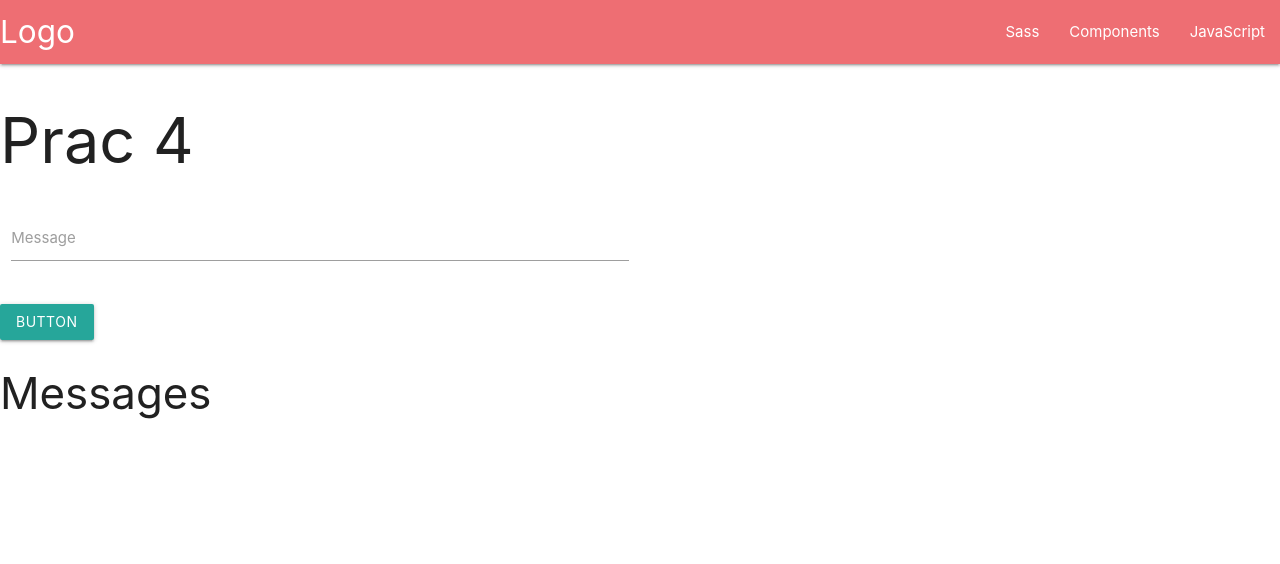
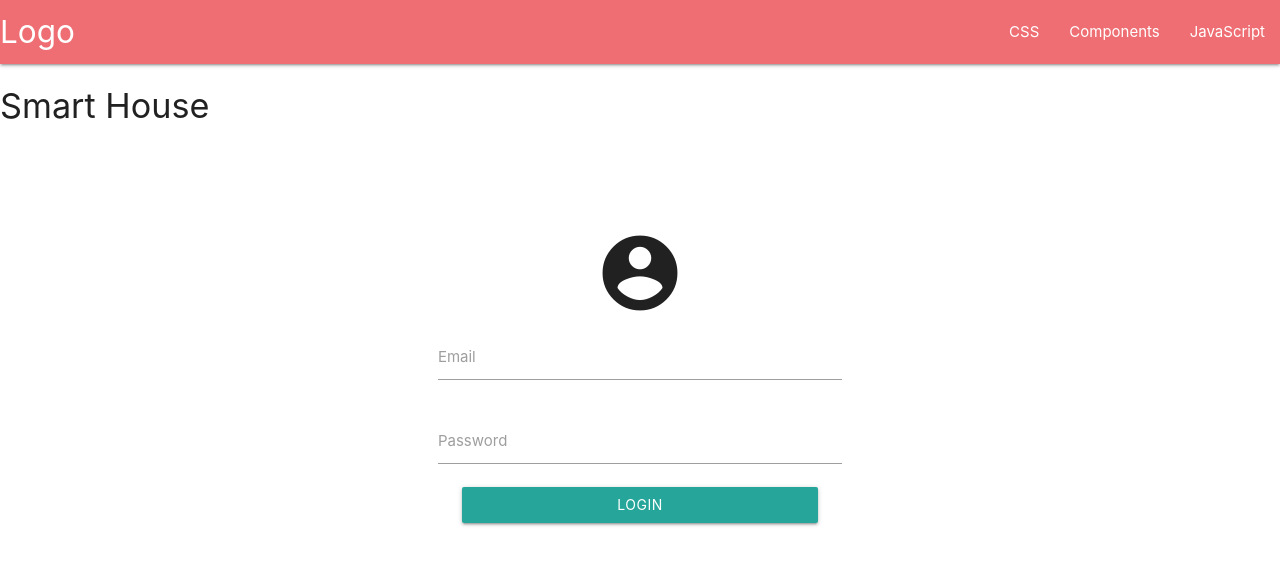
Before and after one commit to m-tayyab-007/Demo, a website: page public/index.html in a window 1280 px wide. Drawn offline with nearby package versions, Linux system fonts and the light colour scheme; no server answers.

Commit message:
login page

```diff
--- a/public/index.html
+++ b/public/index.html
@@ -7,6 +7,8 @@
     <script src="https://code.jquery.com/jquery-3.5.1.min.js" integrity="sha256-9/aliU8dGd2tb6OSsuzixeV4y/faTqgFtohetphbbj0=" crossorigin="anonymous"></script>
     <!-- Compiled and minified CSS -->
     <link rel="stylesheet" href="https://cdnjs.cloudflare.com/ajax/libs/materialize/1.0.0/css/materialize.min.css">
+    <link href="https://fonts.googleapis.com/icon?family=Material+Icons" rel="stylesheet">
+
 
     <!-- Compiled and minified JavaScript -->
     <script src="https://cdnjs.cloudflare.com/ajax/libs/materialize/1.0.0/js/materialize.min.js"></script>
@@ -17,25 +19,38 @@
         <div class="nav-wrapper">
           <a href="#" class="brand-logo">Logo</a>
           <ul id="nav-mobile" class="right hide-on-med-and-down">
-            <li><a href="sass.html">Sass</a></li>
-            <li><a href="badges.html">Components</a></li>
-            <li><a href="collapsible.html">JavaScript</a></li>
+            <li><a href="https://www.w3schools.com/css/">CSS</a></li>
+            <li><a href="https://www.javascript.com/resources">Components</a></li>
+            <li><a href="https://www.w3schools.com/js/default.asp">JavaScript</a></li>
           </ul>
         </div>
       </nav>
-    <h1>Prac 4 </h1>
+    <h4>Smart House </h4>
+    <br><br><br><br>
     <div class="row">
-        <div class="input-field col s6">
-          <input  id="messageBox" type="text" class="validate">
-          <label class="active" for="messageBox">Message</label>
+      <form class="col s12 m6 offset-m3 l4 offset-l4 z-depth-6">
+        <div class="row">
+           <div><i class="col s10 offset-s1 center-align large material-icons">account_circle</i></div>
+           <div class="col s12"></div>
+          <div class="input-field col s12">
+            <input id="email" type="email" class="validate">
+            <label for="email">Email</label>
+          </div>
+          <div class="input-field col s12">
+            <input id="password" type="email" class="validate">
+            <label for="password">Password</label>
+          </div>
+          <a id='submit' class="col s10 offset-s1 center-align waves-effect waves-light btn">Login</a>
         </div>
-      </div>
-      <a id='submit' class="waves-effect waves-light btn">button</a>
+      </form>
+    </div>
 
-      <div class="row">
+
+
+      <!-- <div class="row">
           <h3>Messages</h3>
           <div class="row" id="messages"></div>
-      </div>
+      </div> -->
 
 </body>
 </html>
```
